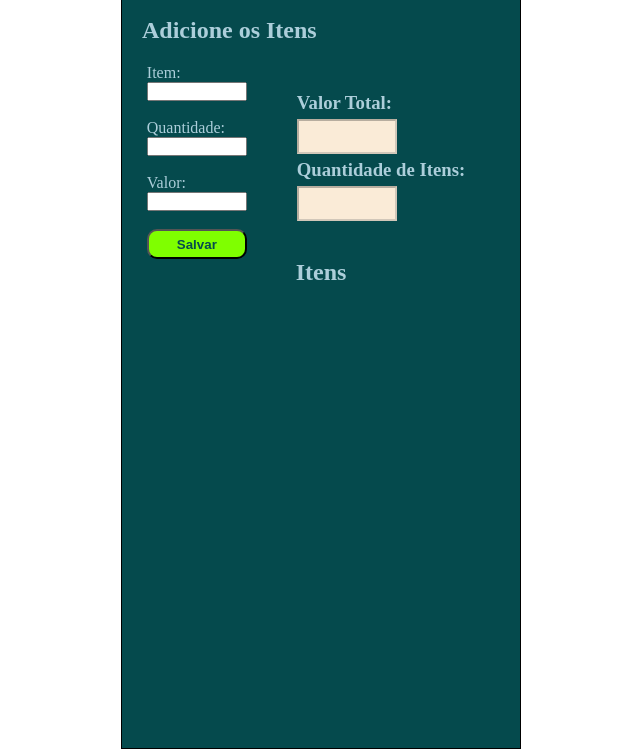
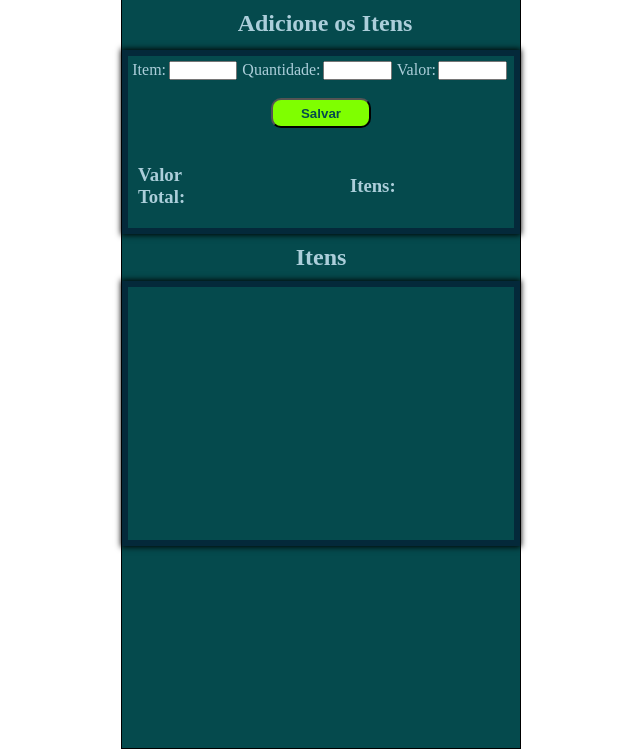
Before and after one commit to pcatarin/Lista-de-compras, a plain HTML site: page index.html in a window 1280 px wide. Shown: the part 51-800 px from the top of the page, without its empty margins (319-959 px from the left). Drawn offline with Linux system fonts and the light colour scheme.

Commit message:
update
Ajustes no front-end

```diff
--- a/index.css
+++ b/index.css
@@ -12,32 +12,45 @@
     margin: 0 auto;
     border: 1px black solid;
     background-color: rgb(5, 74, 77);
+    /* display: flex;
+    flex-direction: column;
+    gap: 0; */
+
 }
 
 .title {
     text-align: center;
-    margin: 10px auto 20px auto;
+    margin: 10px auto 0px auto;
 }
+
+
+
+/*Ajuste dos campos inputs inicio*/
 
 .form-input {
     display: flex;
+    flex-direction: column;
     justify-content: center;
     align-items: center;
     text-align: left;
+    margin: auto;
+    border: 6px solid rgb(4, 41, 58);
+    box-shadow: 0px 0px 6px 1px black;
 }
 
-/*Ajuste dos campos inputs*/
-
 .title-inputs {
-    margin: 20px;
+    margin: 0.8rem auto 0.8rem .5rem ;
+    text-align: center;
 }
 
 .form-entrys {
     display: flex;
-    flex-direction: column;
-    align-items: start;
-    gap: 0;
-    margin: 0px 50px 0px 0;
+    max-width: 100%;
+    flex-wrap: wrap;
+    justify-content: center;
+    align-items: center;
+    gap: 2.5px;
+    padding: 5px 0 0 0;
 }
 
 .inputs inputs {
@@ -50,44 +63,71 @@ input {
 
 .painel-values{
     display: flex;
-    flex-direction: column;
-    gap: 5px;
-    margin-right: 30px;
+    justify-content: center;
+    align-items: center;
+    padding: 10px;
+    gap: 10px;
+    max-width: 100%;
+    margin-top: 10px;
+    margin-right: auto;
+    margin-left: auto;
     margin-bottom: 10px;
+    text-align: left;
 }
 
 .painels {
     width: 100px;
-    height: 35px;
-    background-color: antiquewhite;
+    height: 25px;
+    font-size: 1.2rem;
+    text-align: left;
+}
 
+#title-amount {
+    width: 46px;
+}
+
+#total-value {
+    text-align: left;
+}
+
+#quantity-value {
+    text-align: center;
 }
 
 .all-inputs {
-    width: 100px;
+    width: 4.3rem;
 }
 
 #btn-save {
     width: 100px;
     height: 30px;
-    margin: 0 auto;
+    margin: 1rem auto;
     background-color: chartreuse;
     border-radius: 10px;
     font-weight: 700;
     color: rgb(5, 74, 77);
 }
 
+/*Ajuste dos campos inputs fim*/
+
 /*-Ajuste da lista-*/
 
 .title-itens {
+    margin-top: 10px;
     text-align: center;
 }
 
 .list-content {
-    margin-top: 20px;
+    height: 100vh;
+    max-height: 265px;
+    margin-top: 10px;
     display: flex;
     flex-direction: column;
     gap: 5px;
+    padding: 5px;
+    border: 6px solid rgb(4, 41, 58);
+    box-shadow: 0px 0px 6px 1px black;
+    overflow-y: auto;
 }
 
 .box-item {
@@ -97,6 +137,7 @@ input {
     gap: 5px;
     justify-items: start;
     padding: 5px;
+
 }
 
 .btn {
@@ -106,7 +147,3 @@ input {
 .box-item span input {
     width: 100px;
 }
-
-/*#quantity {
-    width: ;
-}
--- a/index.html
+++ b/index.html
@@ -33,10 +33,10 @@
             </form>
 
             <div class="painel-values">
-                <h3>Valor Total:</h3>
-                <input disabled class="painels" id="total-value" step="0.01"></input>
-                <h3>Quantidade de Itens:</h3>
-                <input disabled class="painels" id="quantity-value"></input>
+                <h3 id="title-amout">Valor Total:</h3>
+                <span disabled class="painels" id="total-value" step="0.01"></span>
+                <h3>Itens:</h3>
+                <span disabled class="painels" id="quantity-value"></span>
             </div>
         </section>
 
--- a/index.js
+++ b/index.js
@@ -33,6 +33,8 @@ let listItens = []
 /***********************************************************************************************/
 /***********************************************************************************************/
 /***********************************************************************************************/
+
+/************Criação dos elementos HTML para renderização************Inicio*****************************************/
 
 function createConteinerItens (id) {
     const conteiner = document.createElement('div')
@@ -100,7 +102,13 @@ function createRemoveButton () {
     removeButton.id = 'remove-btn'
     return removeButton
 }
+/*-----------------------------------------------------------------------------------------------------------------*/
+/************Criação dos elementos HTML para renderização********************Fim************************************/
+/*-----------------------------------------------------------------------------------------------------------------*/
 
+/*-----------------------------------------------------------------------------------------------------------------*/
+/************Função que Salva novos itens salva no array e renderiza na chamada de um evento************************/
+/*----------------------------------Inicio-------------------------------------------------------------------------*/
 function saveNewIten (ev) {
     ev.preventDefault()
 
@@ -121,15 +129,28 @@ function saveNewIten (ev) {
         renderItens(newIten)
 
         console.log(listItens)
-        console.log(createAmountIten())
-        document.querySelector('#total-value').value = listItens.reduce((sum, iten) => sum + iten.amount, 0)
-        document.querySelector('#quantity-value').value = listItens.reduce((sum, iten) => sum + iten.quantity, 0)
+        const formater = Intl.NumberFormat('pt-BR', {
+            compactDisplay: 'long',
+            currency: 'BRL',
+            style: 'currency'
+        })
+        const amountValue = formater.format(listItens.reduce((sum, iten) => sum + iten.amount, 0))
+
+        document.querySelector('#total-value').textContent = amountValue
+        document.querySelector('#quantity-value').textContent = listItens.reduce((sum, iten) => sum + iten.quantity, 0)
 
         ev.target.reset()
     }
 
 
 }
+/*-------------------------------Fim-------------------------------------------------------------------------------*/
+/************Função que Salva novos itens salva no array e renderiza na chamada de um evento************************/
+/*-----------------------------------------------------------------------------------------------------------------*/
+
+/*-----------------------------------------------------------------------------------------------------------------*/
+/************Função para renderização dos elementos chamada na função acima*****************************************/
+/*----------------------------------Inicio-------------------------------------------------------------------------*/
 
 function renderItens (iten) {
     const container = createConteinerItens(iten.id)
@@ -143,33 +164,21 @@ function renderItens (iten) {
     container.append(name, quantity, value, amount, edit, remove)
     document.querySelector('#list-content').append(container)
 }
+/*-----------------------------------fim---------------------------------------------------------------------------*/
+/************Função para renderização dos elementos chamada na função acima*****************************************/
+/*-----------------------------------------------------------------------------------------------------------------*/
 
-// const btnSave = document.querySelector('#btn-save')
-// btnSave.addEventListener('click', (ev) => {
-//     ev.preventDefault()
-//     listItens.push(saveNewIten())
-
-//     setup()
-//     console.log(listItens)
-
-//     document.querySelector('#name').value = ''
-//     document.querySelector('#quantity').value = ''
-//     document.querySelector('#value').value = ''
-// })
-
+/*-----------------------------------------------------------------------------------------------------------------*/
+/************Função para trazer a lista chamada no carregamento da página*******************************************/
+/*----------------------------------Inicio-------------------------------------------------------------------------*/
 async function setup () {
     const results = await fetchItens()
     listItens.push(...results)
     listItens.forEach(renderItens)
 }
+/*------------------------------------Fim---------------------------------------------------------------------------*/
+/************Função para trazer a lista chamada no carregamento da página*******************************************/
+/*-----------------------------------------------------------------------------------------------------------------*/
 
 document.addEventListener('DOMContentLoaded', setup)
 document.querySelector('#form-entrys').addEventListener('submit', saveNewIten)
-
-// {
-// method: 'POST',
-//         body: JSON.stringify({ name, quantity, value }),
-//         headers: {
-//             'Content-Type': 'application/json'
-//         }
-//     }
```
